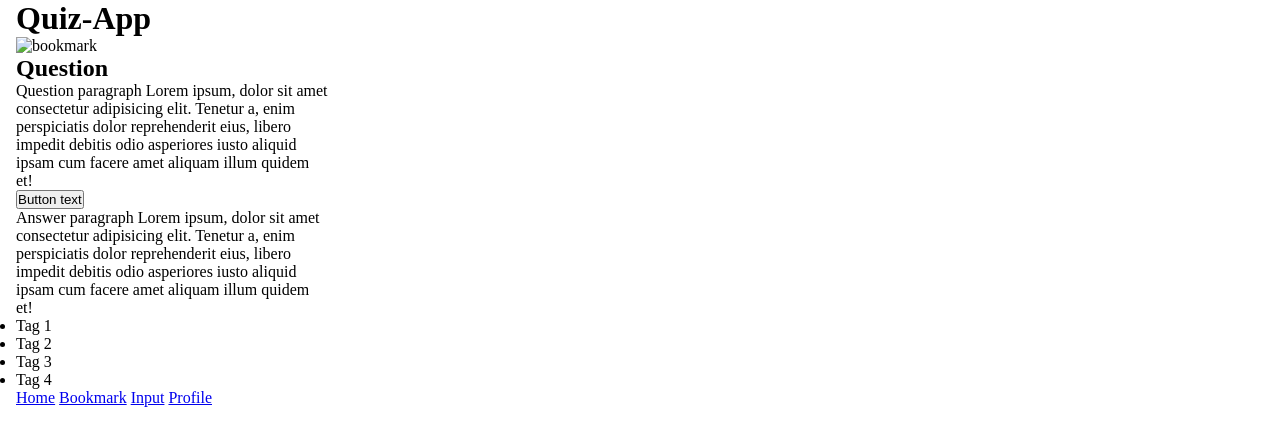
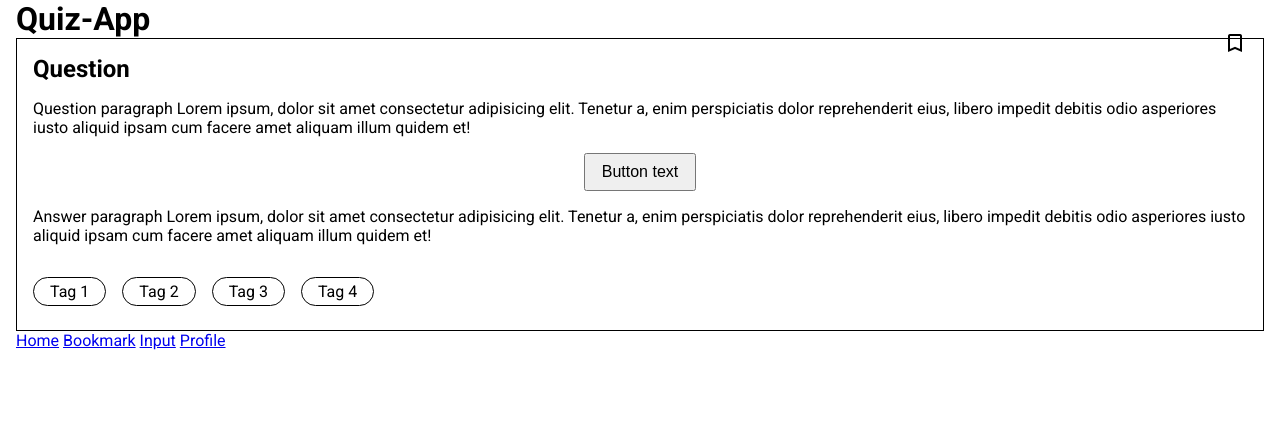
Before and after one commit to magdalenakierat/quiz-app, a plain HTML site: page index.html in a window 1280 px wide. Drawn offline with nearby package versions, Linux system fonts and the light colour scheme.

Commit message:
add styling for question card

```diff
--- a/index.html
+++ b/index.html
@@ -5,6 +5,10 @@
     <meta http-equiv="X-UA-Compatible" content="IE=edge" />
     <meta name="viewport" content="width=device-width, initial-scale=1.0" />
     <link rel="stylesheet" href="./style.css" />
+    <link
+      rel="stylesheet"
+      href="https://fonts.googleapis.com/css2?family=Material+Symbols+Outlined:opsz,wght,FILL,GRAD@48,400,1,0"
+    />
     <title>Quiz-App</title>
   </head>
   <body>
@@ -13,22 +17,23 @@
     </header>
     <main>
       <article>
-        <img src="#" alt="bookmark" />
+        <!-- <img class="bookmark" src="#" alt="bookmark" /> -->
+        <span class="material-symbols-outlined">bookmark</span>
         <h2>Question</h2>
-        <p>
+        <p class="question">
           Question paragraph Lorem ipsum, dolor sit amet consectetur adipisicing
           elit. Tenetur a, enim perspiciatis dolor reprehenderit eius, libero
           impedit debitis odio asperiores iusto aliquid ipsam cum facere amet
           aliquam illum quidem et!
         </p>
-        <button>Button text</button>
-        <p>
+        <button class="show-button">Button text</button>
+        <p class="answer">
           Answer paragraph Lorem ipsum, dolor sit amet consectetur adipisicing
           elit. Tenetur a, enim perspiciatis dolor reprehenderit eius, libero
           impedit debitis odio asperiores iusto aliquid ipsam cum facere amet
           aliquam illum quidem et!
         </p>
-        <ul>
+        <ul class="tag-list">
           <li>Tag 1</li>
           <li>Tag 2</li>
           <li>Tag 3</li>
--- a/style.css
+++ b/style.css
@@ -2,3 +2,4 @@
 @import "./style/components/navigation.css";
 @import "./style/components/questioncard.css";
 @import "./style/base.css";
+@import url("https://fonts.googleapis.com/css2?family=Roboto:wght@400;700&display=swap");
--- a/style/base.css
+++ b/style/base.css
@@ -3,8 +3,13 @@
   margin: 0;
   padding: 0;
 }
+
+html {
+  font-family: "Roboto", sans-serif;
+}
+
 body {
-  padding: 0px 16px;
+  padding: 0 1rem;
   width: 100vw;
 }
 
@@ -12,3 +17,12 @@ main {
   display: grid;
   grid-template-columns: 1fr 1fr 1fr 1fr;
 }
+
+p {
+  margin: 1rem 0;
+  font-size: 1rem;
+  font-weight: 400;
+  font-style: normal;
+  font-stretch: normal;
+  line-height: initial;
+}
--- a/style/components/questioncard.css
+++ b/style/components/questioncard.css
@@ -0,0 +1,43 @@
+article {
+  padding: 1rem;
+  border: 1px solid;
+  grid-column: 1/5;
+  display: flex;
+  flex-direction: column;
+  position: relative; /*Wichtig, damit das child nicht relativ zum body, sondern zum direkten Elternelement positioniert wird!*/
+}
+
+/* .bookmark {
+  position: absolute;
+  width: 2rem;
+  height: 2rem;
+  border: 1px solid;
+  top: -1rem;
+  right: 1rem;
+} */
+
+.material-symbols-outlined {
+  position: absolute;
+  top: -0.5rem;
+  right: 1rem;
+}
+
+.tag-list {
+  display: flex;
+  flex-wrap: wrap;
+  margin: 1rem 0 0.25rem 0;
+}
+
+.tag-list li {
+  border: 1px solid;
+  border-radius: 1rem;
+  list-style-type: none;
+  padding: 0.25rem 1rem;
+  margin: 0 1rem 0.25rem 0;
+}
+
+.show-button {
+  margin: 0 auto;
+  font-size: 1rem;
+  padding: 0.5rem 1rem;
+}
```
